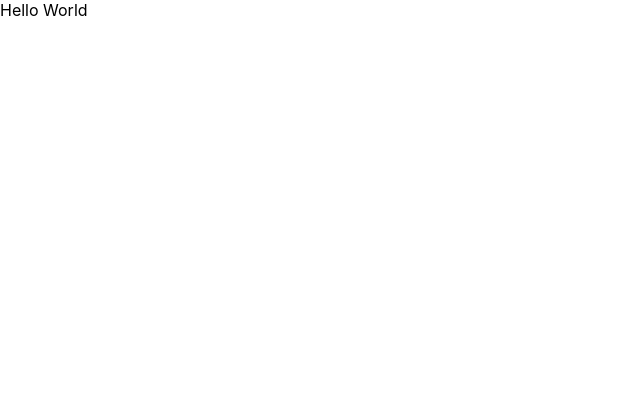
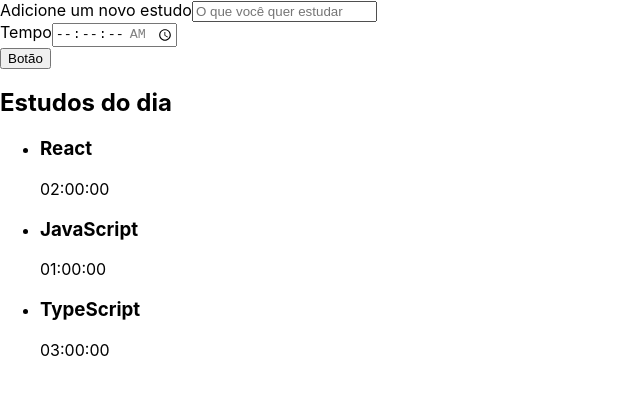
Before and after one commit to ylanaportela/alura-studies, a React (Create React App) app: page / in a window 1280 px wide. Shown: the top 394 px of the page, without its empty margins (0-640 px from the left). Built offline with nearby package versions, Linux system fonts and the light colour scheme; the HTML template or start-up script is replaced by a standard one.

Commit message:
Creating form, list and button component and rendering in file App

```diff
--- a/src/App.tsx
+++ b/src/App.tsx
@@ -1,9 +1,12 @@
 import React from 'react';
+import Form from './components/Form';
+import List from './components/List';
 
 function App() {
   return (
     <div className="App">
-      Hello World
+      <Form/>
+      <List/>
     </div>
   );
 }
--- /dev/null
+++ b/src/components/Button/index.tsx
@@ -0,0 +1,13 @@
+import React from "react";
+
+class Button extends React.Component{
+    render(){
+        return (
+            <button>
+                Botão
+            </button>
+        )
+    }
+}
+
+export default Button
--- /dev/null
+++ b/src/components/Form/index.tsx
@@ -0,0 +1,49 @@
+import React from "react";
+import Button from "../Button/index";
+
+
+class Form extends React.Component {
+    render() {
+        return (
+            <form>
+                <div>
+
+                    <label htmlFor="tarefa">
+                        Adicione um novo estudo
+                    </label>
+
+                    <input
+                     type="text"
+                     name="tarefa"
+                     id="tarefa"
+                     placeholder="O que você quer estudar"
+                     required
+                    />
+
+                </div>
+
+                <div>
+
+                    <label htmlFor="tempo">
+                        Tempo
+                    </label>
+
+                    <input
+                     type="time"
+                     step="1"
+                     name="tempo"
+                     id="tempo"
+                     min="00:00:00"
+                     max="01:30:00"
+                     required
+                     />
+                </div>
+
+                <Button />
+            </form>
+
+        )
+    }
+}
+
+export default Form
--- /dev/null
+++ b/src/components/List/index.tsx
@@ -0,0 +1,32 @@
+import React from "react";
+
+export default function List(){
+    const tarefas = [{
+        tarefa: 'React',
+        tempo: '02:00:00'
+    },
+    {
+        tarefa: 'JavaScript',
+        tempo: '01:00:00'
+    },
+    {
+        tarefa: 'TypeScript',
+        tempo: '03:00:00'
+    }
+]
+    return(
+        <aside>
+            <h2>Estudos do dia</h2>
+            <ul>
+
+                {tarefas.map((item,index) => (
+                    <li key={index}>
+                        <h3>{item.tarefa}</h3>
+                        <span>{item.tempo}</span>
+                    </li>
+                ))}
+
+            </ul>
+        </aside>
+    )
+}
```
